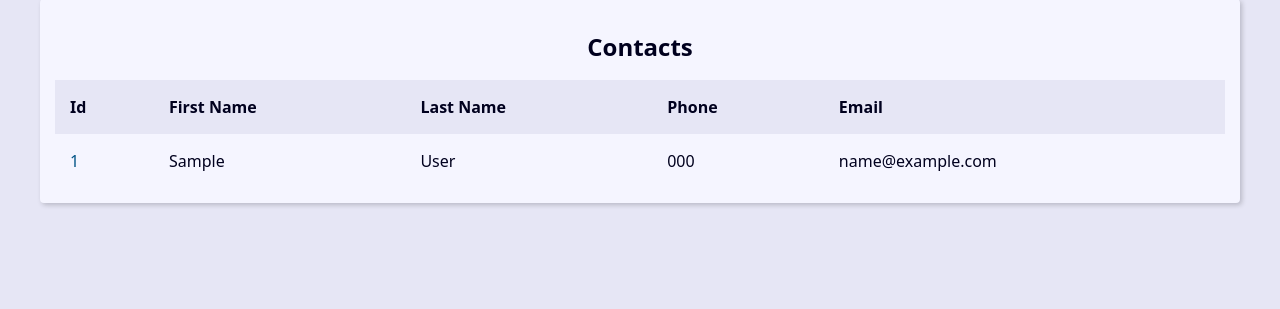
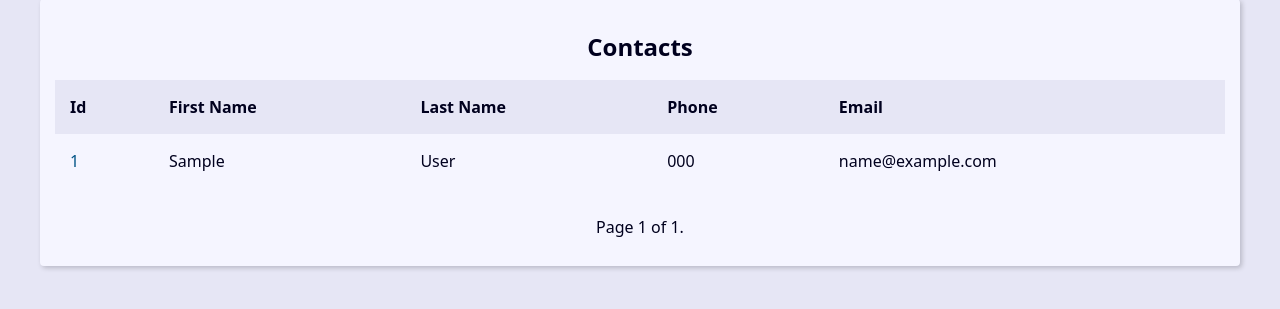
Before and after one commit to FamousLuisin/Projeto_Agenda, a Django app: page / in a window 1280 px wide. Shown: the part 270-579 px from the top of the page. Run offline with Django 5.2, Linux system fonts and the light colour scheme; tables that the repository leaves empty hold one stand-in row (values such as "Sample post").

Commit message:
adicionando paginação

```diff
--- a/base_templates/global/base.html
+++ b/base_templates/global/base.html
@@ -9,6 +9,7 @@
 
     <main class="content">
         {% block content %}{% endblock content %}
+        {% include "global/partials/_pagination.html" %}
     </main>
 
 </body>
--- /dev/null
+++ b/base_templates/global/partials/_pagination.html
@@ -0,0 +1,19 @@
+{% if page_obj %}
+  <div class="pagination">
+    <span class="step-links">
+        {% if page_obj.has_previous %}
+            <a href="?page=1&q={{ request.GET.q.strip }}">&laquo; first</a>
+            <a href="?page={{ page_obj.previous_page_number }}&q={{ request.GET.q.strip }}">previous</a>
+        {% endif %}
+
+        <span class="current">
+            Page {{ page_obj.number }} of {{ page_obj.paginator.num_pages }}.
+        </span>
+
+        {% if page_obj.has_next %}
+            <a href="?page={{ page_obj.next_page_number }}&q={{ request.GET.q.strip }}">next</a>
+            <a href="?page={{ page_obj.paginator.num_pages }}&q={{ request.GET.q.strip }}">last &raquo;</a>
+        {% endif %}
+    </span>
+  </div>
+{% endif %}
--- a/contact/templates/contact/index.html
+++ b/contact/templates/contact/index.html
@@ -1,7 +1,7 @@
 {% extends "global/base.html" %}
 
 {% block content %}
-    {% if contacts %}
+    {% if page_obj %}
         <div class="responsive-table">
             <table class="contacts-table">
                 <caption class="table-caption">
@@ -19,7 +19,7 @@
                 </thead>
 
                 <tbody>
-                    {% for contact in contacts %}
+                    {% for contact in page_obj %}
                         <tr class="table-row">
                             <td class="table-cel">
                                 <a href="{% url "contact:contact" contact.id %}" class="table-link">
--- a/contact/views/contact_views.py
+++ b/contact/views/contact_views.py
@@ -2,14 +2,19 @@ from django.shortcuts import render, get_object_or_404, redirect
 from contact import models
 from django.http import Http404
 from django.db.models import Q
+from django.core.paginator import Paginator
 
 
 # Create your views here.
 def index(request):
-    contacts = models.Contact.objects.filter(show=True).order_by('-id')[0:10]
+    contacts = models.Contact.objects.filter(show=True).order_by('-id')
+
+    paginator = Paginator(contacts, 10)
+    page_number = request.GET.get("page")
+    page_obj = paginator.get_page(page_number)
 
     context = {
-        'contacts': contacts,
+        'page_obj': page_obj,
         'site_title': 'contatos - ',
     }
 
@@ -37,9 +42,13 @@ def search(request):
         )\
         .order_by('-id')
 
+    paginator = Paginator(contacts, 10)
+    page_number = request.GET.get("page")
+    page_obj = paginator.get_page(page_number)
+
     context = {
-        'contacts': contacts,
-        'site_title': 'contatos - ',
+        'page_obj': page_obj,
+        'site_title': 'search - ',
         'search_value': search_value,
     }
 
```
